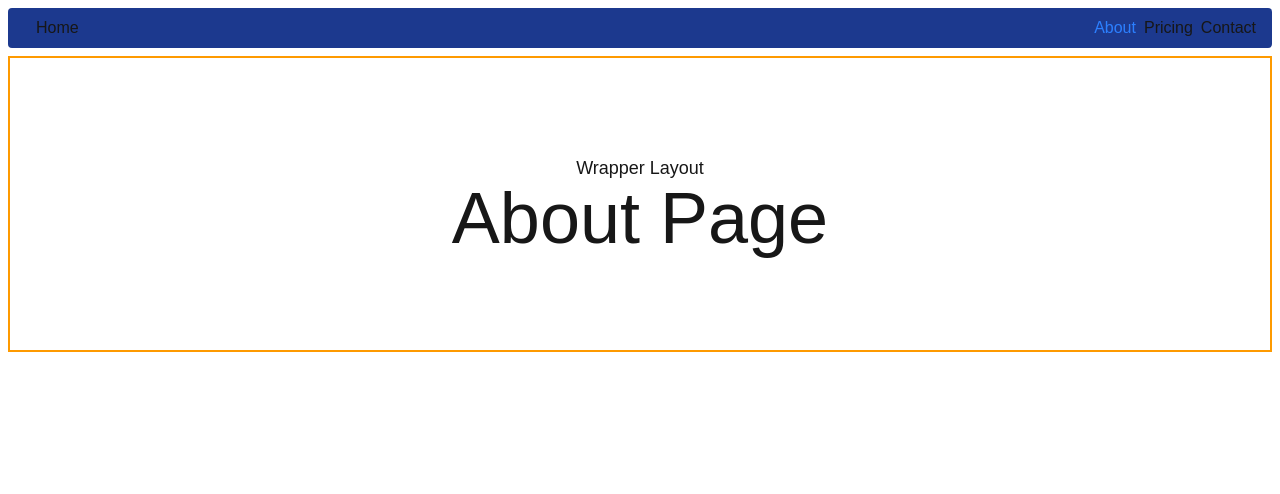
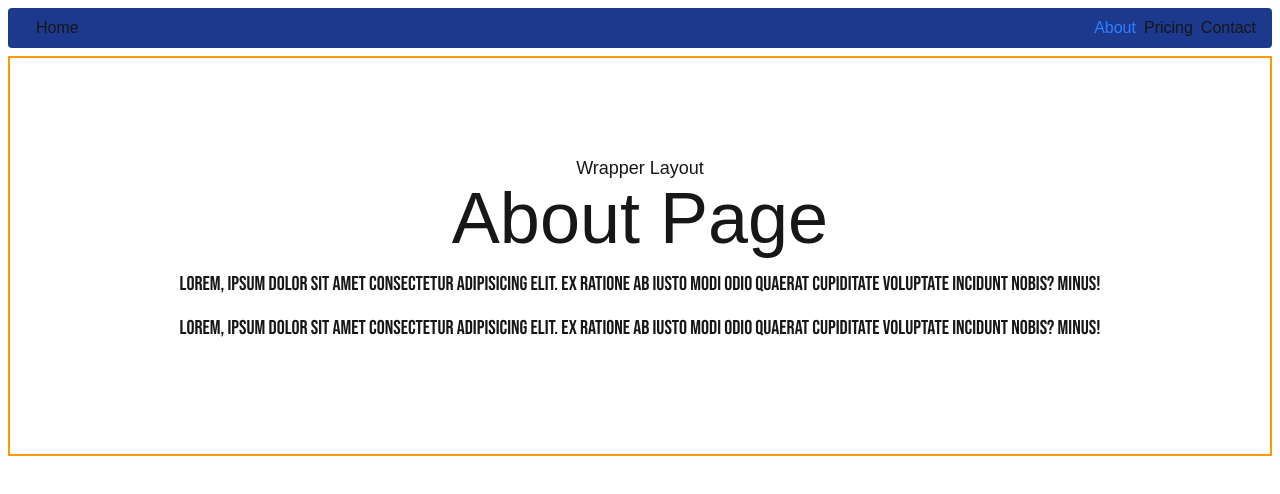
Before and after one commit to abelborit/next-introduction-course, a Next.js app: page /about in a window 1280 px wide. Shown: the top 494 px of the page. Built offline with nearby package versions, Linux system fonts and the light colour scheme; some icons are missing.

Commit message:
[add] fonts file

```diff
--- a/app/(wrapper)/about/page.tsx
+++ b/app/(wrapper)/about/page.tsx
@@ -1,4 +1,5 @@
 import type { Metadata } from "next";
+import { bebas } from "@/app/ui/fonts";
 
 export const metadata: Metadata = {
   title: "About Page - Title",
@@ -8,8 +9,16 @@ export const metadata: Metadata = {
 
 export default function AboutPage() {
   return (
-    <div>
-      <span className="text-7xl">About Page</span>
+    <div className="flex flex-col items-center">
+      <span className={"text-7xl mb-4"}>About Page</span>
+      <p className={`text-xl ${bebas.className} mb-4`}>
+        Lorem, ipsum dolor sit amet consectetur adipisicing elit. Ex ratione ab
+        iusto modi odio quaerat cupiditate voluptate incidunt nobis? Minus!
+      </p>
+      <p className={`text-xl ${bebas.className} mb-4`}>
+        Lorem, ipsum dolor sit amet consectetur adipisicing elit. Ex ratione ab
+        iusto modi odio quaerat cupiditate voluptate incidunt nobis? Minus!
+      </p>
     </div>
   );
 }
--- /dev/null
+++ b/app/ui/fonts.ts
@@ -0,0 +1,8 @@
+import { Roboto, Bebas_Neue } from "next/font/google";
+
+export const roboto = Roboto({
+  subsets: ["latin"],
+  weight: ["100", "400", "700"],
+});
+
+export const bebas = Bebas_Neue({ subsets: ["latin"], weight: "400" });
```
